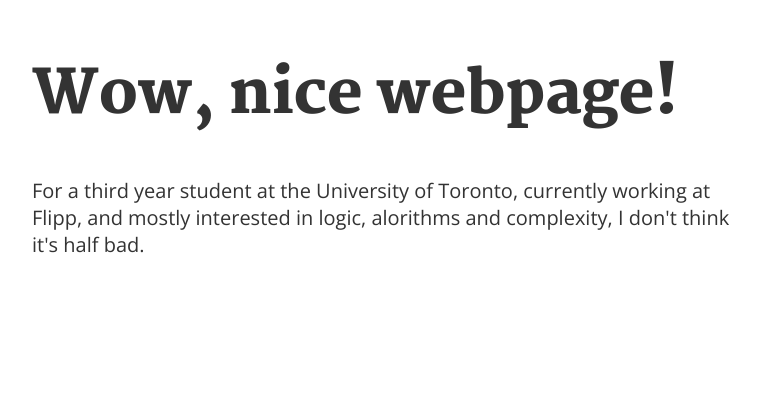
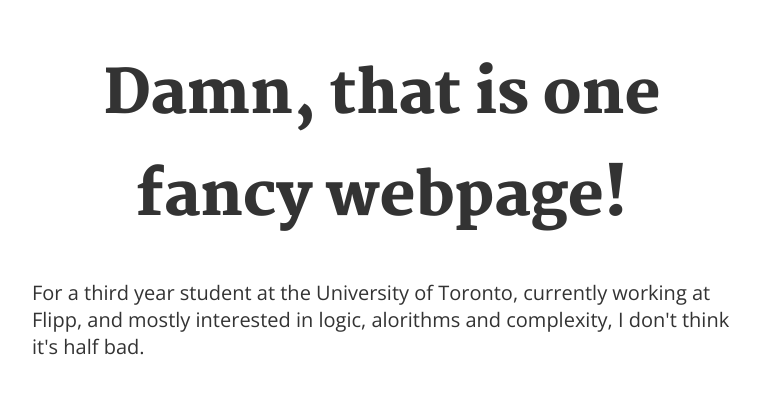
Before and after one commit to kaymanb/another-website, a React (Create React App) app: page / in a window 1280 px wide. Shown: the part 155-548 px from the top of the page, without its empty margins (258-1018 px from the left). Built offline with nearby package versions, Linux system fonts and the light colour scheme.

Commit message:
Added new favicon

```diff
--- a/src/App.tsx
+++ b/src/App.tsx
@@ -3,10 +3,10 @@ import styled, { ThemeProvider } from "styled-components";
 import { Intro } from "./components/Intro";
 
 const theme = {
-  mainFontFamily: "Martel, serif"
+  headerFontFamily: "Martel, serif"
 };
 
-const Wrapper = styled.div`
+const MainWrapper = styled.div`
   font-family: Open Sans, sans-serif;
   font-size: 20px;
   color: #333;
@@ -18,9 +18,9 @@ const Wrapper = styled.div`
 
 const App = () => (
   <ThemeProvider theme={theme}>
-    <Wrapper>
-      <Intro remark="nice" />
-    </Wrapper>
+    <MainWrapper>
+      <Intro remark="fancy" />
+    </MainWrapper>
   </ThemeProvider>
 );
 
--- a/src/components/Intro.tsx
+++ b/src/components/Intro.tsx
@@ -2,11 +2,11 @@ import * as React from "react";
 import styled from "styled-components";
 
 const Title = styled.h1`
-  font-family: ${props => props.theme.mainFontFamily};
+  font-family: ${props => props.theme.headerFontFamily};
   font-weight: 900;
   font-size: 60px;
-  margin-top: 1em;
   margin-bottom: 0.5em;
+  text-align: center;
 `;
 
 interface IntroProps {
@@ -15,7 +15,7 @@ interface IntroProps {
 
 export const Intro = (props: IntroProps) => (
   <React.Fragment>
-    <Title>Wow, {props.remark} webpage!</Title>
+    <Title>Damn, that is one {props.remark} webpage!</Title>
     For a third year student at the University of Toronto, currently working at
     Flipp, and mostly interested in logic, alorithms and complexity, I don't
     think it's half bad.
```
Also changed, not shown: 1 other file (tests, documents, lock files or other folders).
